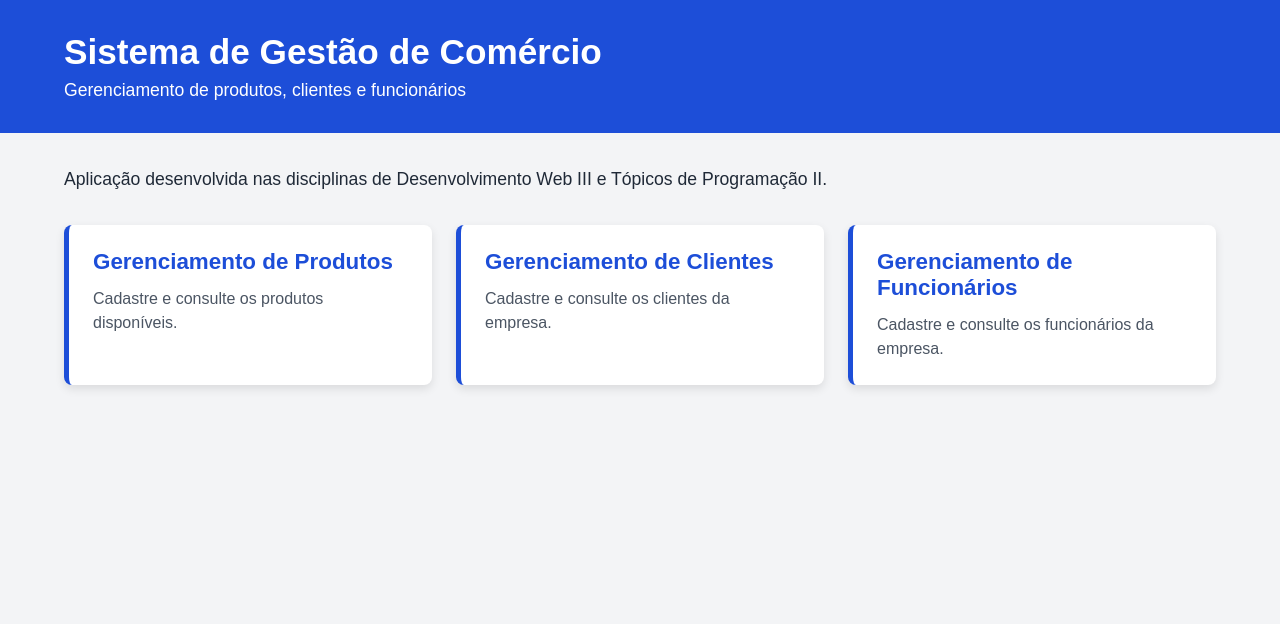
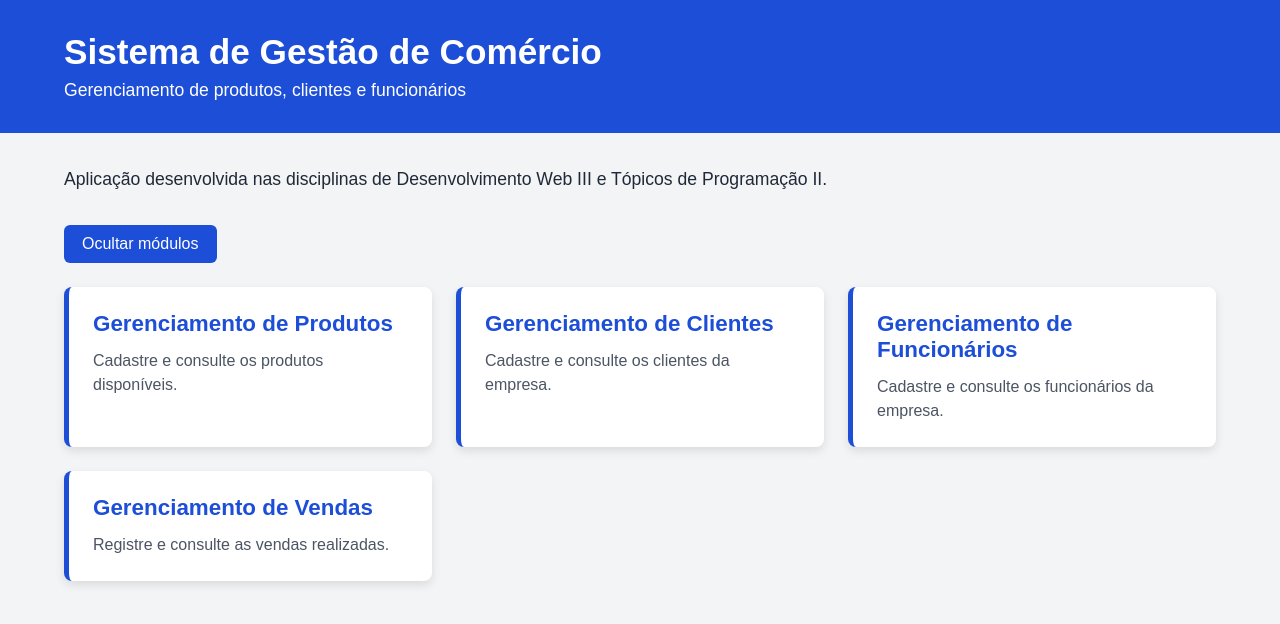
Before and after one commit to MoisesdosSantosCruz/desenvolvimento-web-III-front, a React (Vite) app: page / in a window 1280 px wide. Shown: the top 624 px of the page. Built offline with nearby package versions, Linux system fonts and the light colour scheme.

Commit message:
Implementa botão, estados e modulos

```diff
--- a/src/App.css
+++ b/src/App.css
@@ -33,6 +33,20 @@
 margin: 0 0 32px;
 font-size: 1.1rem;
 line-height: 1.6;
+}
+
+.botao-alternar {
+ margin: 0 0 24px;
+ padding: 10px 18px;
+ background-color: #1d4ed8;
+ color: #ffffff;
+ border: none;
+ border-radius: 6px;
+ font-size: 1rem;
+ cursor: pointer;
+}
+.botao-alternar:hover {
+ background-color: #1e40af;
 }
 
 .modulos {
--- a/src/App.jsx
+++ b/src/App.jsx
@@ -1,8 +1,34 @@
+import { useState } from 'react';
 import './App.css'
 import Cabecalho from './components/Cabecalho';
 import CardModulo from './components/CardMordulo';
 
 function App() {
+  const [mostrarModulos, setMostrarModulos] = useState(true)
+
+  const modulos = [
+    {
+      id: 1,
+      titulo: 'Gerenciamento de Produtos',
+      descricao: 'Cadastre e consulte os produtos disponíveis.',
+    },
+    {
+      id: 2,
+      titulo: 'Gerenciamento de Clientes',
+      descricao: 'Cadastre e consulte os clientes da empresa.',
+    },
+    {
+      id: 3,
+      titulo: 'Gerenciamento de Funcionários',
+      descricao: 'Cadastre e consulte os funcionários da empresa.',
+    },
+    {
+      id: 4,
+      titulo: 'Gerenciamento de Vendas',
+      descricao: 'Registre e consulte as vendas realizadas.',
+    }
+  ]
+
   return (
     <div className="aplicacao">
       <Cabecalho />
@@ -11,20 +37,24 @@
           Aplicação desenvolvida nas disciplinas de Desenvolvimento Web III e
           Tópicos de Programação II.
         </p>
+        <button
+          type="button"
+          className="botao-alternar"
+          onClick={() => setMostrarModulos(!mostrarModulos)}
+        >
+          {mostrarModulos ? 'Ocultar módulos' : 'Exibir módulos'}
+        </button>
+        {mostrarModulos && (
         <section className="modulos">
+          {modulos.map((modulo) => (
             <CardModulo
-            titulo="Gerenciamento de Produtos"
-            descricao="Cadastre e consulte os produtos disponíveis."
+              key={modulo.id}
+              titulo={modulo.titulo}
+              descricao={modulo.descricao}
             />
-          <CardModulo
-            titulo="Gerenciamento de Clientes"
-            descricao="Cadastre e consulte os clientes da empresa."
-          />
-          <CardModulo
-            titulo="Gerenciamento de Funcionários"
-            descricao="Cadastre e consulte os funcionários da empresa."
-          />
+          ))}
         </section>
+      )}
       </main>
     </div>
 
```
Lines whose indentation alone changed are shown as unchanged.
